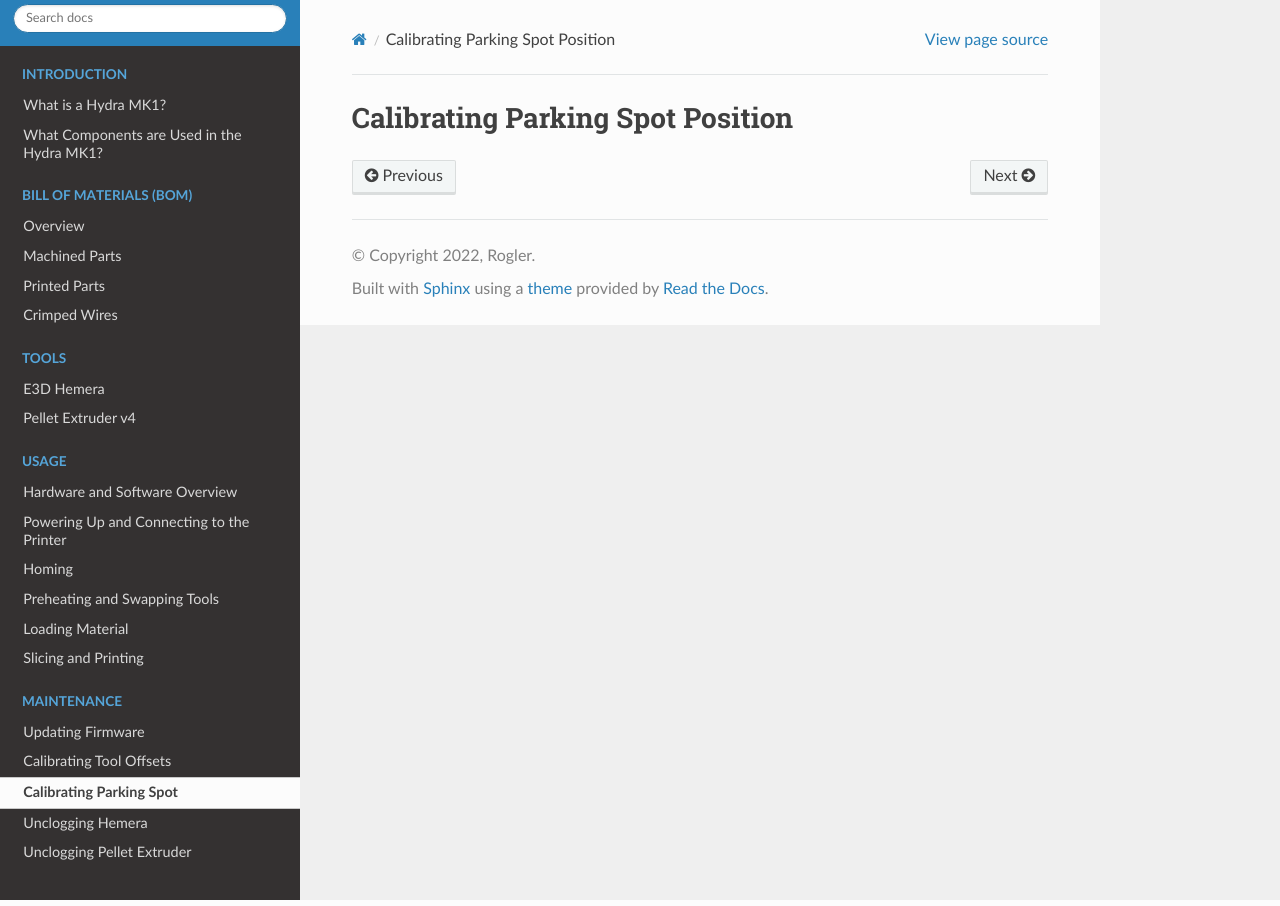
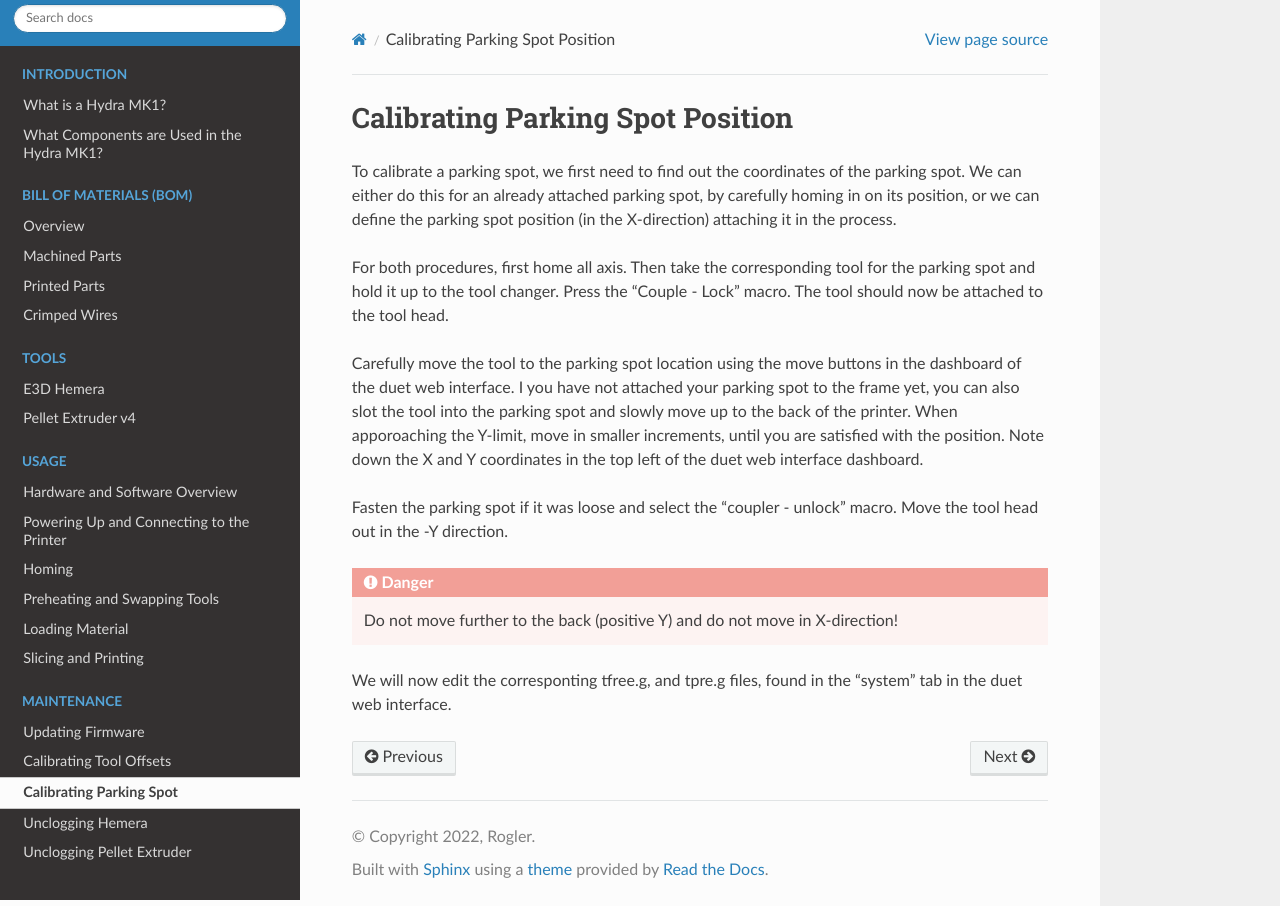
Before and after one commit to srl-ethz/hydra-documentation, a Sphinx documentation site: the page built from docs/source/maintenance/parking.rst, in a window 1280 px wide. Built offline with Sphinx 7.4.7 and the Read the Docs theme 2.0.0, drawn with Linux system fonts in a browser that asks for light colours; pages that are not in the unit, such as notebooks, are missing from menus.

Commit message:
Update parking.rst

```diff
--- a/docs/source/maintenance/parking.rst
+++ b/docs/source/maintenance/parking.rst
@@ -1,3 +1,15 @@
 ################################
 Calibrating Parking Spot Position
 ################################
+
+To calibrate a parking spot, we first need to find out the coordinates of the parking spot. We can either do this for an already attached parking spot, by carefully homing in on its position, or we can define the parking spot position (in the X-direction) attaching it in the process.
+
+For both procedures, first home all axis. Then take the corresponding tool for the parking spot and hold it up to the tool changer. Press the "Couple - Lock" macro. The tool should now be attached to the tool head.
+
+Carefully move the tool to the parking spot location using the move buttons in the dashboard of the duet web interface. I you have not attached your parking spot to the frame yet, you can also slot the tool into the parking spot and slowly move up to the back of the printer. When apporoaching the Y-limit, move in smaller increments, until you are satisfied with the position. Note down the X and Y coordinates in the top left of the duet web interface dashboard.
+
+Fasten the parking spot if it was loose and select the "coupler - unlock" macro. Move the tool head out in the -Y direction.
+
+.. DANGER:: Do not move further to the back (positive Y) and do not move in X-direction!
+
+We will now edit the corresponting tfree.g, and tpre.g files, found in the "system" tab in the duet web interface.
```
